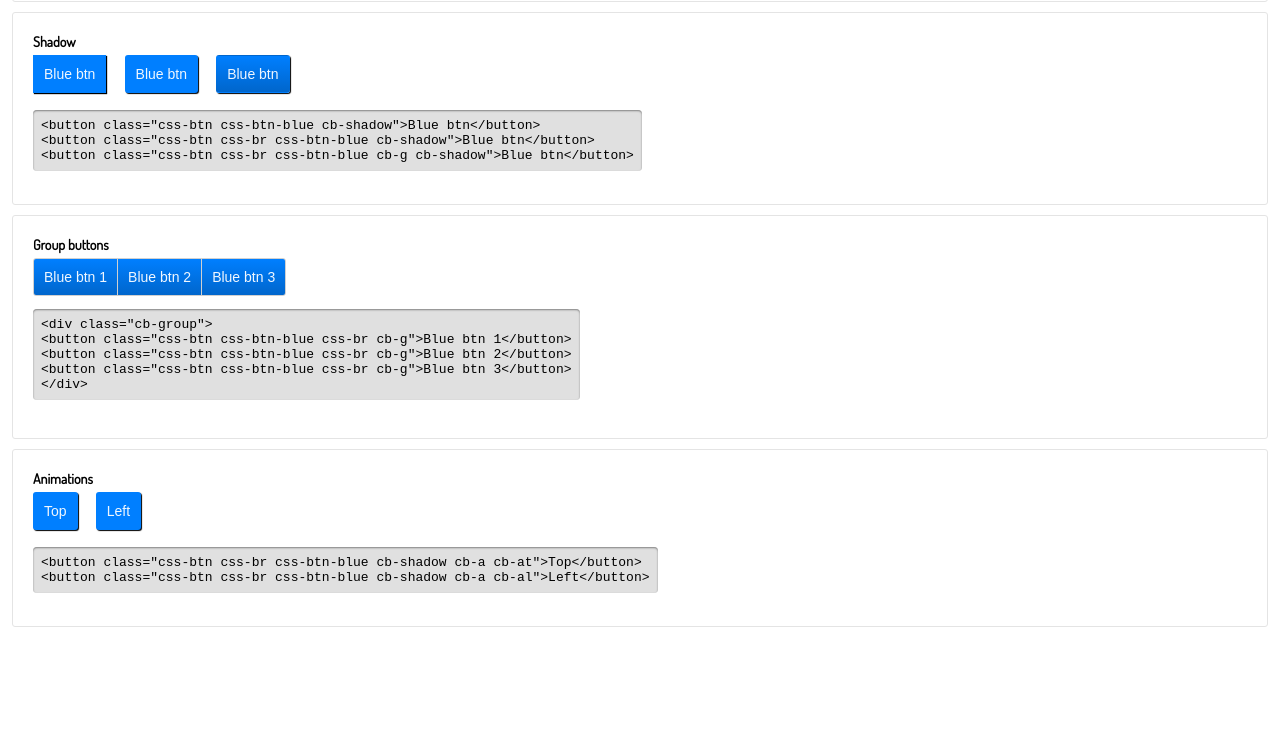
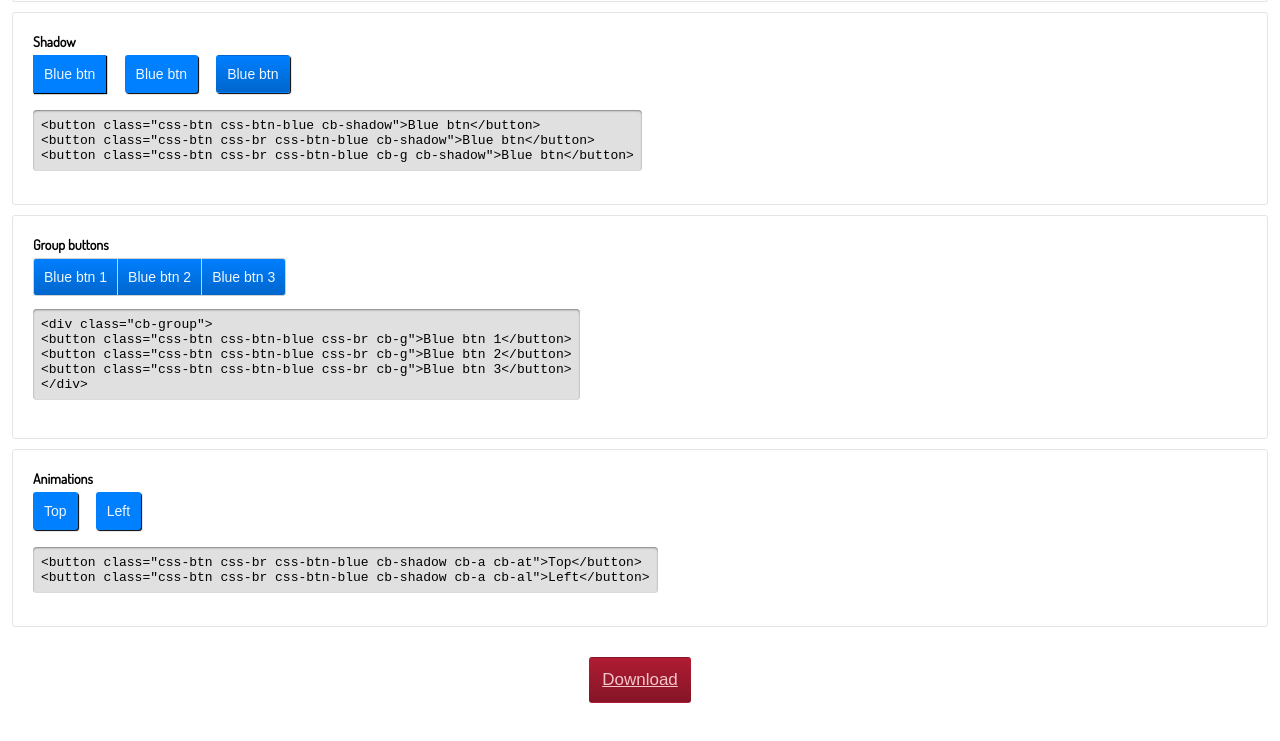
Before and after one commit to tokovenko/css-btns, a website: page index.html in a window 1280 px wide. Shown: the part 1612-2353 px from the top of the page. Before the commit the page ends 2261 px from the top, so only its background shows below. Drawn offline with Linux system fonts and the light colour scheme.

Commit message:
added download button

```diff
--- a/index.html
+++ b/index.html
@@ -146,6 +146,11 @@
                 <button class="css-btn css-br css-btn-blue cb-shadow cb-a cb-al">Left</button></xmp>
             </div>
         </div>
+
+        <div style="margin: 30px 0; text-align: center;">
+            <a href="https://raw.githubusercontent.com/tokovenko/css-btns/master/dist/css/css-btns.min.css"
+               class="css-btn css-btn-red css-btn-lg css-br cb-g">Download</a>
+        </div>
     </div>
 </body>
 </html>
```
